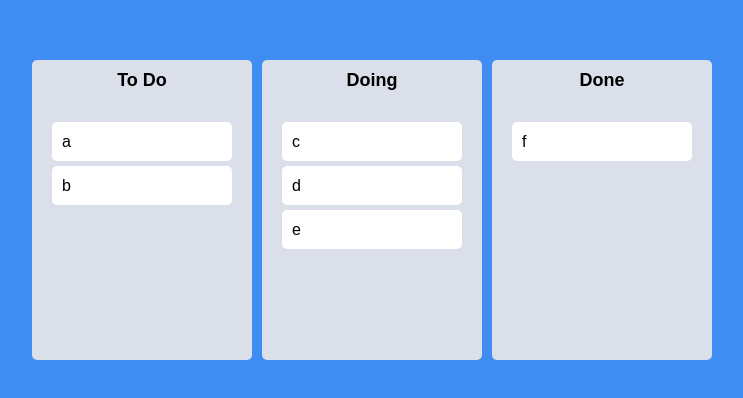
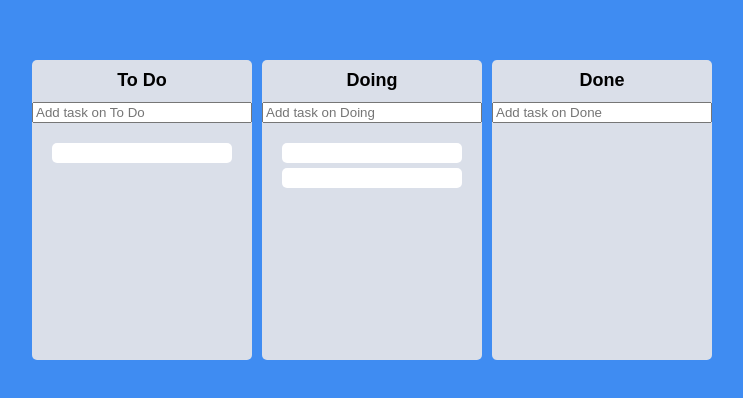
Before and after one commit to yelinkimm/todos, a React (Create React App) app: page / in a window 1280 px wide. Shown: the part 190-588 px from the top of the page, without its empty margins (268-1011 px from the left). Built offline with nearby package versions, Linux system fonts and the light colour scheme.

Commit message:
Modify state data structure

```diff
--- a/src/App.tsx
+++ b/src/App.tsx
@@ -30,21 +30,22 @@ function App() {
 
     if (!destination) return;
     if (destination?.droppableId === source.droppableId) { // same board movement
-      const droppableId = destination?.droppableId;
+      setToDos((allBoards) => {
+        const boardCopy = [...allBoards[source.droppableId]];
+        const targetItem = boardCopy[source.index];
 
-      setToDos((allBoards) => {
-        const boardCopy = [...allBoards[droppableId]];
         boardCopy.splice(source.index, 1);
-        boardCopy.splice(destination?.index, 0, draggableId)
-        return {...allBoards, [droppableId]: boardCopy};
+        boardCopy.splice(destination?.index, 0, targetItem);
+        return {...allBoards, [source.droppableId]: boardCopy};
       })
     } else { // cross board movement
       setToDos((allBoards) => {
         const destinationCopy = [...allBoards[destination.droppableId]];
         const sourceCopy = [...allBoards[source.droppableId]];
+        const targetItem = sourceCopy[source.index];
 
         sourceCopy.splice(source.index, 1);
-        destinationCopy.splice(destination?.index, 0, draggableId)
+        destinationCopy.splice(destination?.index, 0, targetItem)
 
         return {...allBoards, [destination.droppableId]: destinationCopy, [source.droppableId]: sourceCopy};
       });
--- a/src/atoms.tsx
+++ b/src/atoms.tsx
@@ -1,14 +1,19 @@
 import { atom, selector } from "recoil";
 
+export interface IToDo {
+  id: number;
+  text: string;
+}
+
 interface IToDoState {
-  [key: string]: string[]
+  [key: string]: IToDo[]
 }
 
 export const toDoState  = atom<IToDoState>({
   key: "toDo",
   default: {
-    "To Do": ["a", "b"],
-    Doing: ["c", "d", "e"],
-    Done: ["f"]
+    "To Do": [{id:1,text:"a"}],
+    Doing: [{id:2,text:"b"}, {id:3,text:"c"}],
+    Done: []
   }
 })
--- a/src/components/Board.tsx
+++ b/src/components/Board.tsx
@@ -1,10 +1,18 @@
 import styled from "styled-components";
 import { Droppable } from "react-beautiful-dnd";
 import DraggableCard from "./DraggableCard";
+import { useRef } from "react";
+import { useForm } from "react-hook-form";
+import { IToDo, toDoState } from "../atoms";
+import { useRecoilState, useSetRecoilState } from "recoil";
 
 interface IBoardProps {
-  toDos: string[];
+  toDos: IToDo[];
   boardId: string;
+}
+
+interface IForm {
+  toDo: string;
 }
 
 const Wrapper = styled.div`
@@ -36,10 +44,33 @@ const Area = styled.div<IArea>`
   padding: 20px;
 `;
 
+const Form = styled.form`
+  width: 100%;
+  input {
+    width: 100%;
+  }
+`;
+
 function Board({ toDos, boardId }: IBoardProps) {
+  const setToDo = useSetRecoilState(toDoState);
+  const { register, setValue, handleSubmit } = useForm<IForm>();
+  const onValid = ({ toDo }: IForm) => {
+    setToDo((allBoards) => {
+      const newToDo = { id: Date.now(), text: toDo }
+      return {
+        ...allBoards,
+        [boardId]: [...allBoards[boardId], newToDo]
+      };
+    })
+    setValue("toDo", "");
+
+  }
   return (
     <Wrapper>
       <Title>{boardId}</Title>
+      <Form onSubmit={handleSubmit(onValid)}>
+        <input {...register("toDo", {required: true})} type="text" placeholder={`Add task on ${boardId}`}/>
+      </Form>
       <Droppable droppableId={boardId}>
         {(magic, info) => (
           <Area
@@ -48,7 +79,7 @@ function Board({ toDos, boardId }: IBoardProps) {
             ref={magic.innerRef}
             {...magic.droppableProps}>
             {toDos.map((toDo, index) => (
-              <DraggableCard key={toDo} toDo={toDo} index={index}/>
+              <DraggableCard key={toDo.id} toDoId={toDo.id} toDoText={toDo.text} index={index}/>
             ))}
             {/* placeholder: 내부 컴포넌트를 옮겨도 board의 크기를 유지시켜줌 */}
             {magic.placeholder}
```
